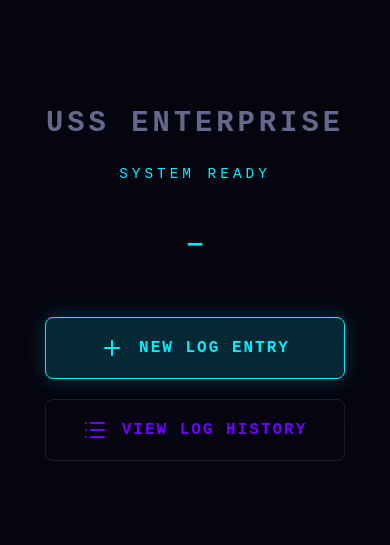
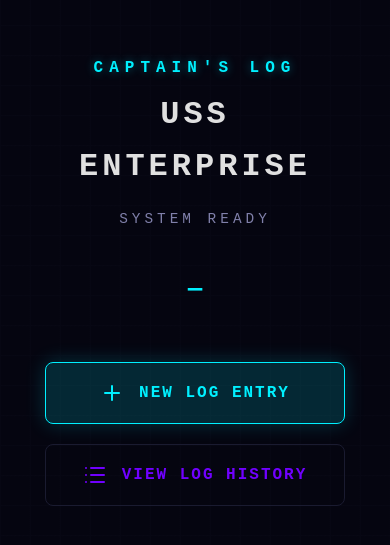
Before and after one commit to qmagix/CaptainQsLog, a React (Vite) app: page / in a window 390 px wide. Shown: the part 141-686 px from the top of the page. Built offline with nearby package versions, Linux system fonts and the light colour scheme.

Commit message:
add captains log title to mobilehome

```diff
--- a/src/components/MobileHome.css
+++ b/src/components/MobileHome.css
@@ -19,21 +19,32 @@
     margin-bottom: 60px;
 }
 
-.mobile-content h1 {
+.mobile-content h1.app-title {
     font-family: var(--font-mono);
-    font-size: 1.8rem;
+    font-size: 1rem;
+    letter-spacing: 6px;
+    color: var(--color-accent-primary);
+    margin-bottom: 0.5rem;
+    text-transform: uppercase;
+    text-shadow: 0 0 10px rgba(0, 240, 255, 0.4);
+    opacity: 1;
+}
+
+.mobile-content h2.ship-name {
+    font-family: var(--font-mono);
+    font-size: 2rem;
     letter-spacing: 4px;
     margin-bottom: 1rem;
-    color: var(--color-text-muted);
-    opacity: 0.8;
+    color: var(--color-text-main);
     text-transform: uppercase;
+    font-weight: bold;
 }
 
 .mobile-content p {
     font-family: var(--font-mono);
     font-size: 0.9rem;
     letter-spacing: 4px;
-    color: var(--color-accent-primary);
+    color: var(--color-text-muted);
 }
 
 .mobile-actions {
--- a/src/components/MobileHome.jsx
+++ b/src/components/MobileHome.jsx
@@ -9,7 +9,8 @@ const MobileHome = ({ onViewLogs }) => {
     return (
         <div className="mobile-home">
             <div className="mobile-content">
-                <h1>{shipName}</h1>
+                <h1 className="app-title">CAPTAIN'S LOG</h1>
+                <h2 className="ship-name">{shipName}</h2>
                 <p>SYSTEM READY</p>
                 <span className="blink">_</span>
             </div>
```
